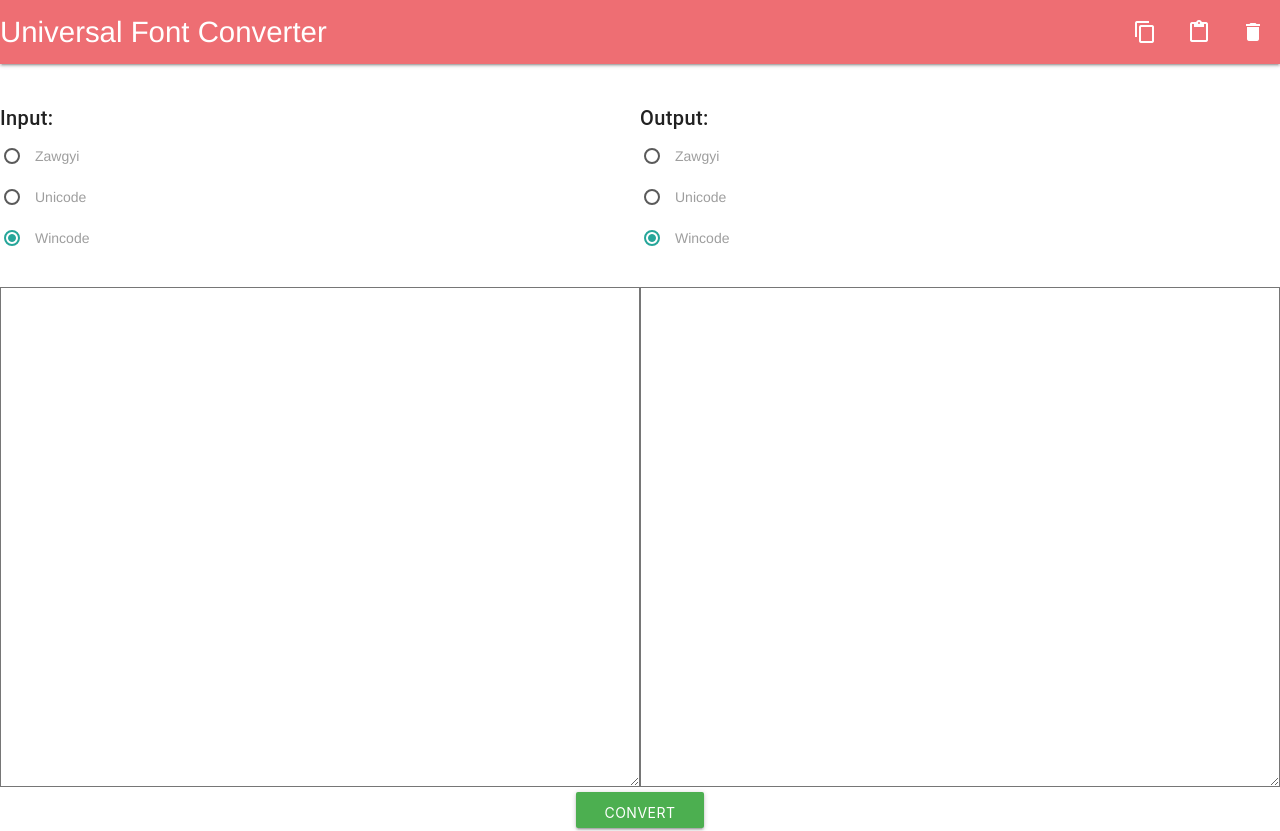
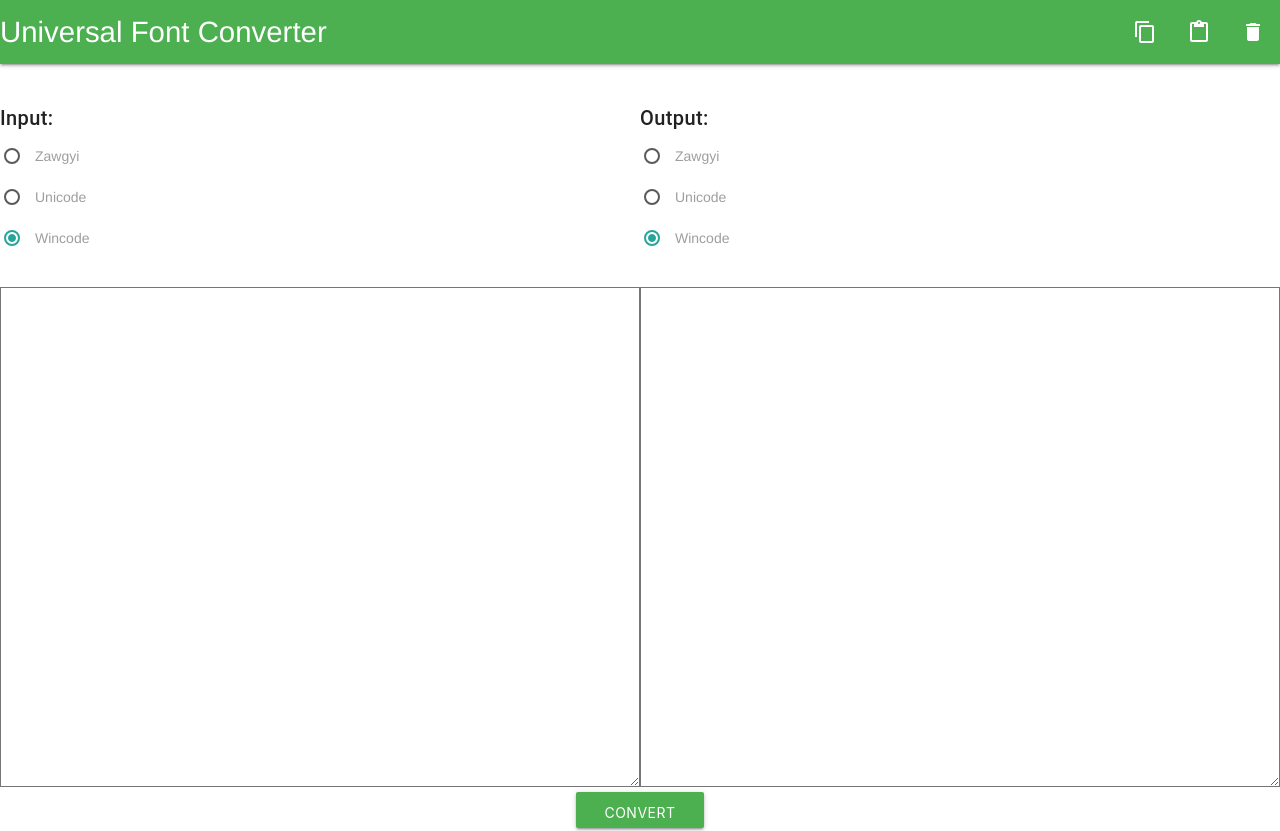
Before and after one commit to PhyoPhyoMa/UI-UX-Design, a plain HTML site: page index.html in a window 1280 px wide. Shown: the top 831 px of the page. Drawn offline with Linux system fonts and the light colour scheme; files whose address does not match are found by name.

Commit message:
Main Page

```diff
--- a/index.html
+++ b/index.html
@@ -25,6 +25,11 @@
 
 			.success {background-color: #4CAF50;} /* Green */
 			.success:hover {background-color: #46a049;}
+			.nav-wrapper {
+					background-color: #4CAF50;
+					font-size: 14px;
+					font-weight: bold:
+				}
 
 		</style>
 
```
